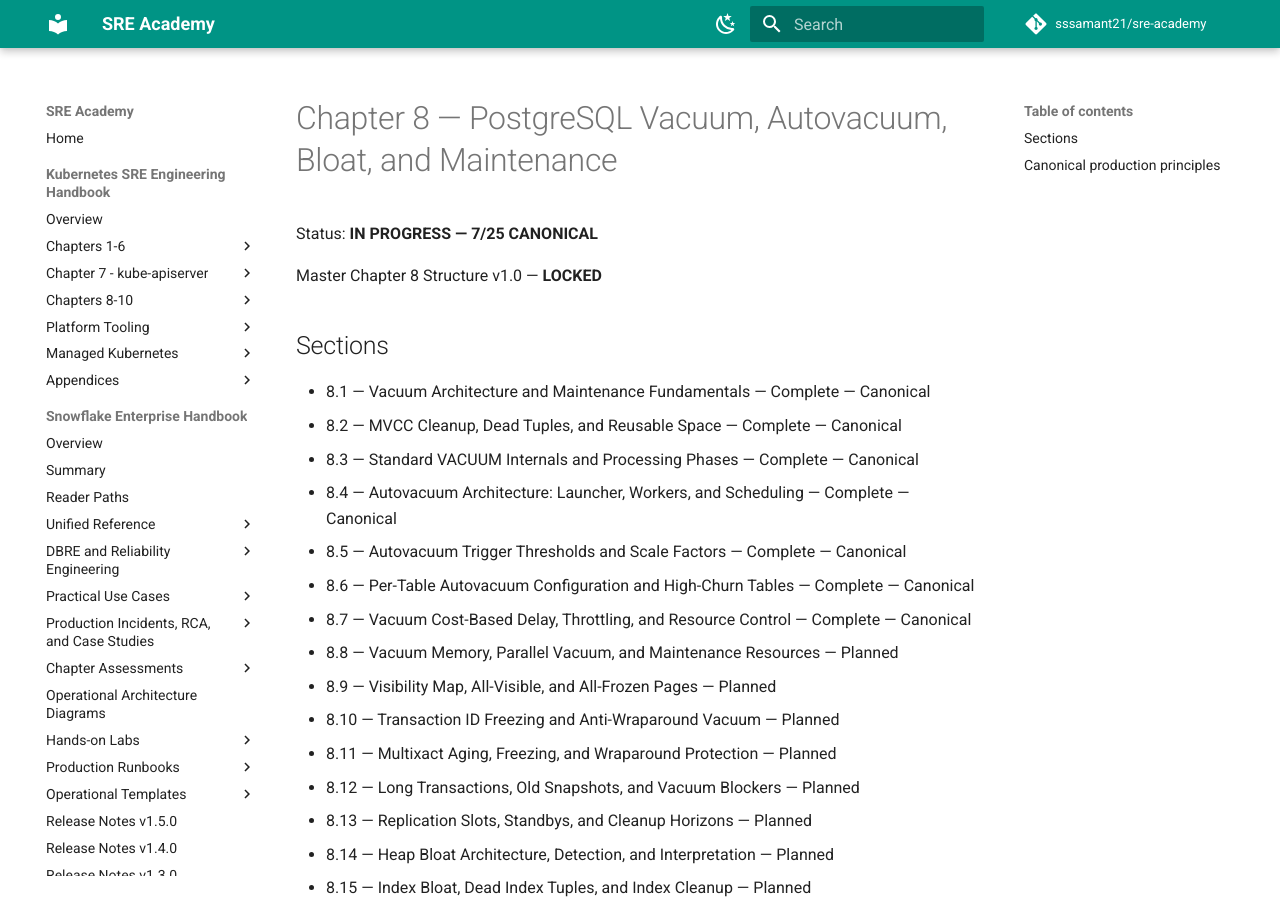
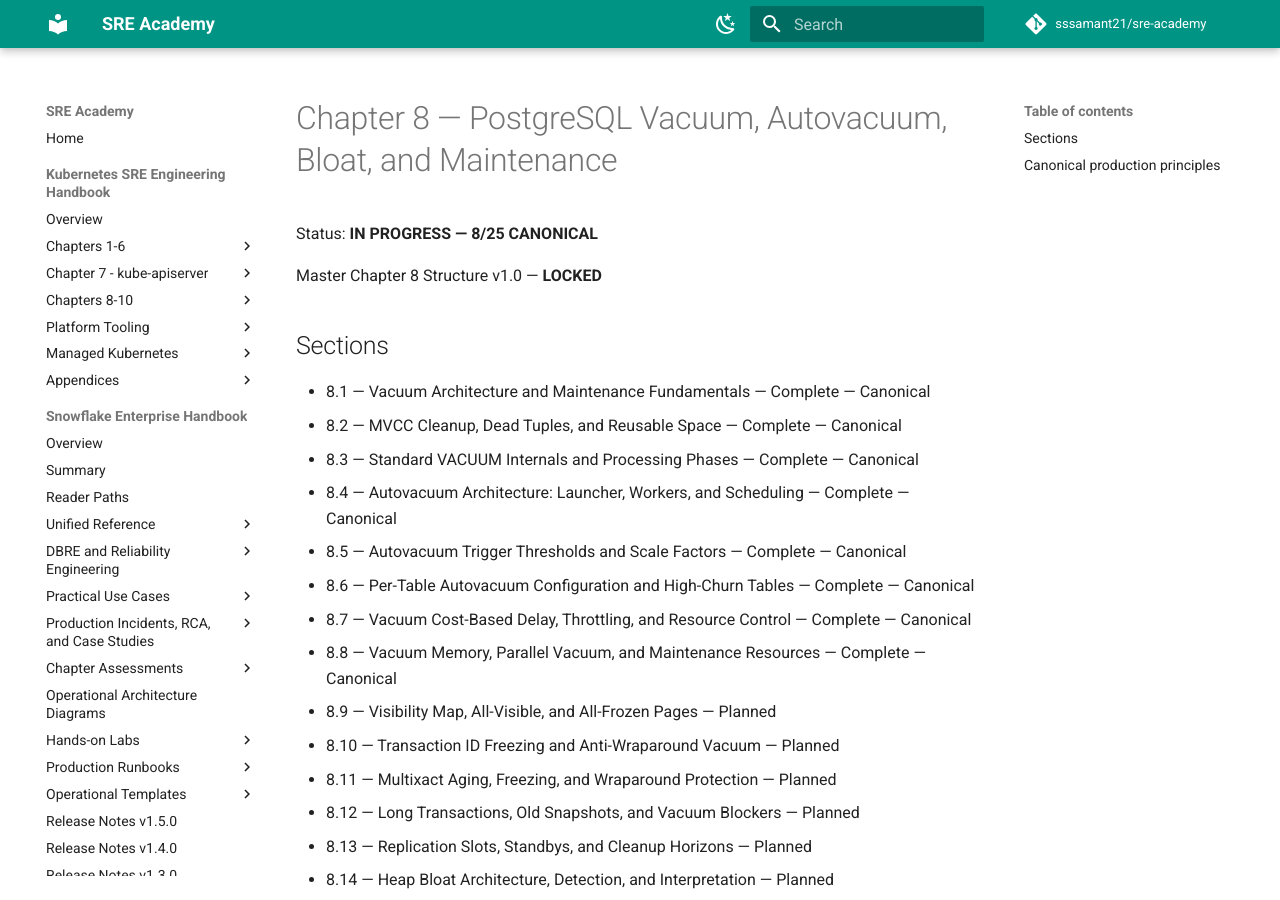
Before and after one commit to sssamant21/sre-academy, an MkDocs documentation site: the page built from docs/books/postgresql-sre-dbre-handbook/chapter-08/index.md, in a window 1280 px wide and 900 px high. Built offline with MkDocs 1.6.1 and Material for MkDocs 9.7.7, drawn with Linux system fonts in a browser that asks for light colours; comment, search, counter and statistics services are not loaded.

Commit message:
docs(postgresql): mark chapter 8 at 8/25 canonical

```diff
--- a/docs/books/postgresql-sre-dbre-handbook/chapter-08/index.md
+++ b/docs/books/postgresql-sre-dbre-handbook/chapter-08/index.md
@@ -1,6 +1,6 @@
 # Chapter 8 — PostgreSQL Vacuum, Autovacuum, Bloat, and Maintenance
 
-Status: **IN PROGRESS — 7/25 CANONICAL**
+Status: **IN PROGRESS — 8/25 CANONICAL**
 
 Master Chapter 8 Structure v1.0 — **LOCKED**
 
@@ -13,7 +13,7 @@ Master Chapter 8 Structure v1.0 — **LOCKED**
 - 8.5 — Autovacuum Trigger Thresholds and Scale Factors — Complete — Canonical
 - 8.6 — Per-Table Autovacuum Configuration and High-Churn Tables — Complete — Canonical
 - 8.7 — Vacuum Cost-Based Delay, Throttling, and Resource Control — Complete — Canonical
-- 8.8 — Vacuum Memory, Parallel Vacuum, and Maintenance Resources — Planned
+- 8.8 — Vacuum Memory, Parallel Vacuum, and Maintenance Resources — Complete — Canonical
 - 8.9 — Visibility Map, All-Visible, and All-Frozen Pages — Planned
 - 8.10 — Transaction ID Freezing and Anti-Wraparound Vacuum — Planned
 - 8.11 — Multixact Aging, Freezing, and Wraparound Protection — Planned
```
